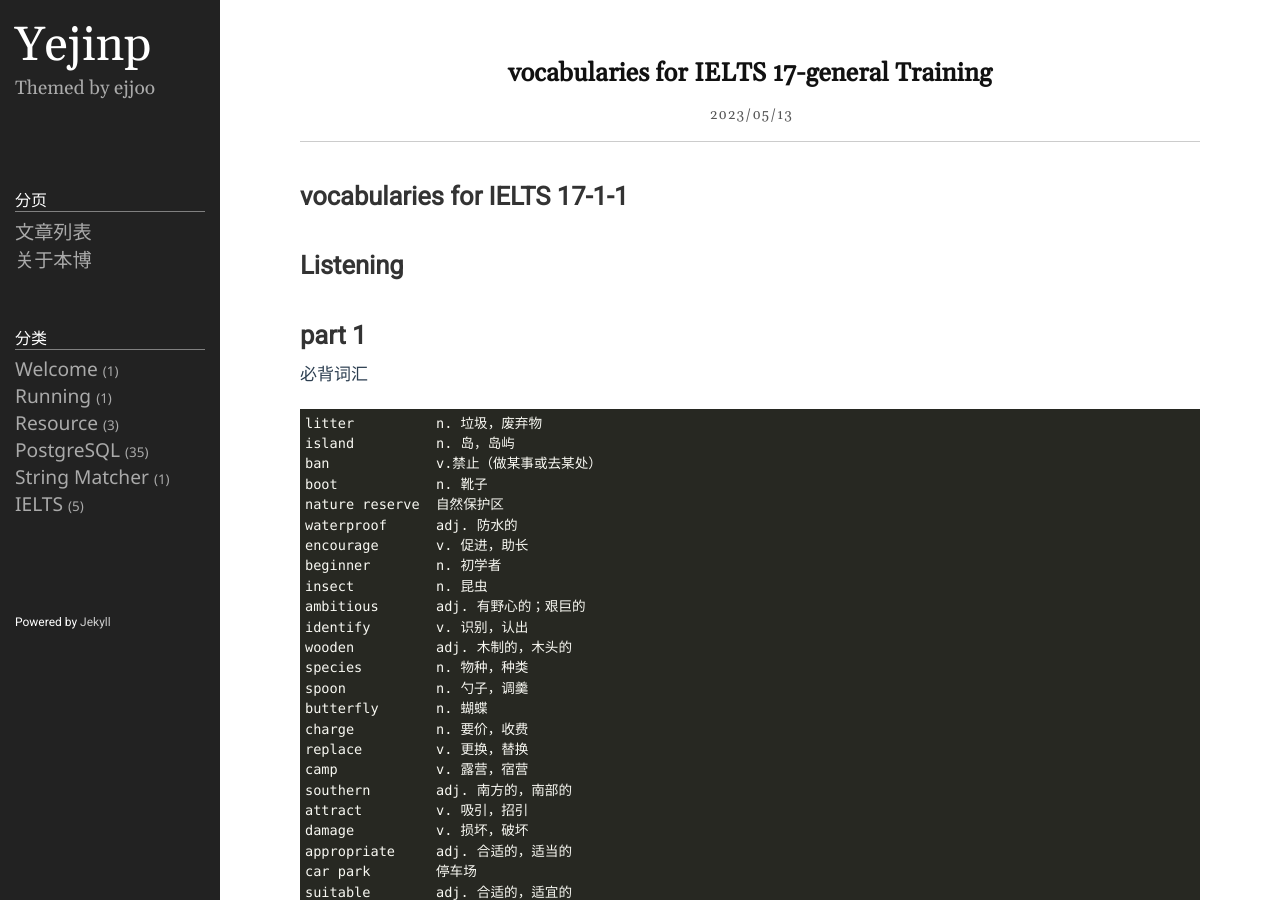
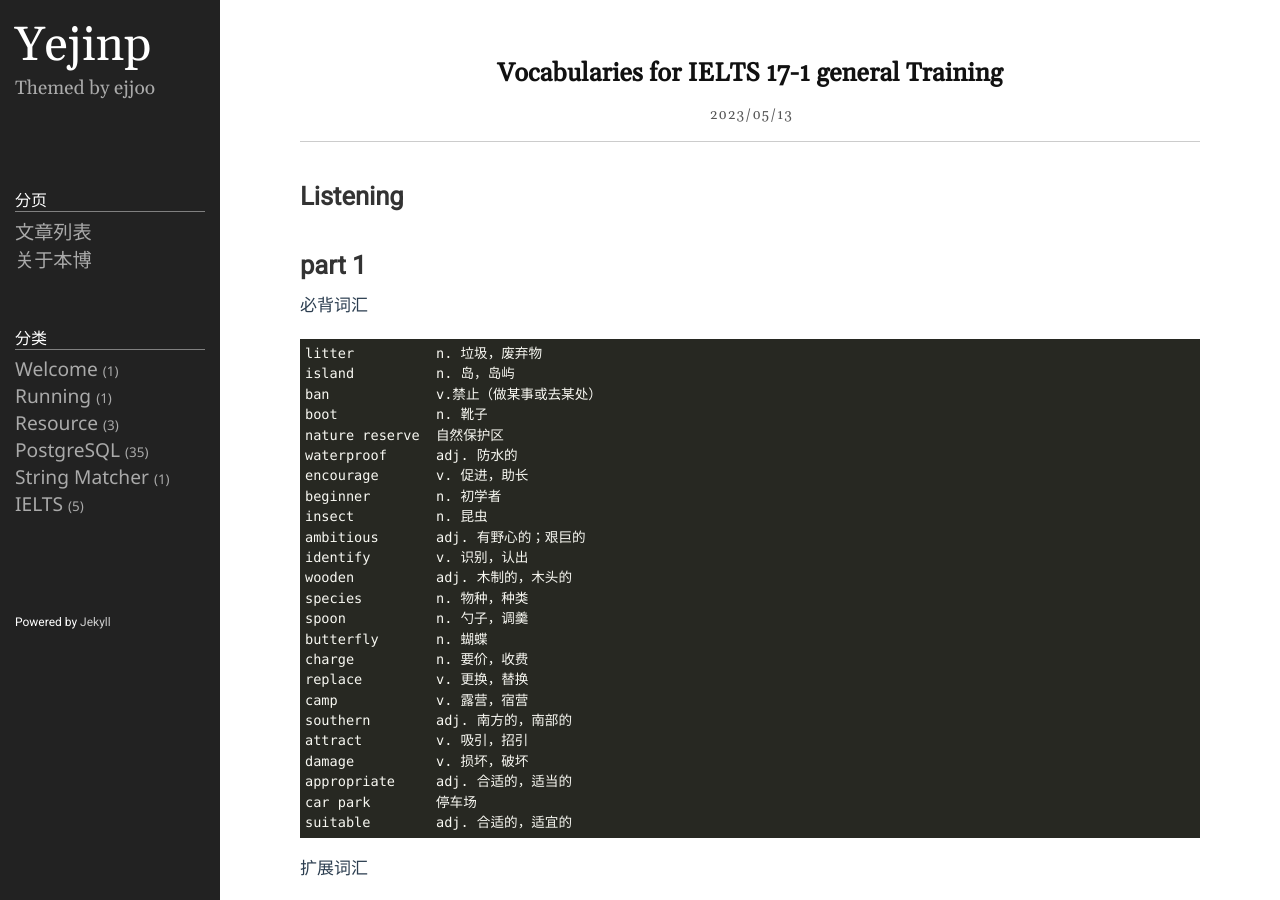
Before and after one commit to yejinp/yejinp.github.io, a Jekyll site: the page built from _posts/2023-05-13-vocabulary for IELTS 17-general Training.markdown, in a window 1280 px wide and 900 px high. Built offline with Jekyll 4.4.1, drawn with Linux system fonts in a browser that asks for light colours.

Commit message:
adjust format

```diff
--- a/_posts/2023-05-13-vocabulary for IELTS 17-general Training.markdown
+++ b/_posts/2023-05-13-vocabulary for IELTS 17-general Training.markdown
@@ -1,12 +1,10 @@
 ---
 layout: post
-title: vocabularies for IELTS 17-general Training
+title: Vocabularies for IELTS 17-1 general Training
 date: 2023-05-13 08:20:23 +0800
 category: IELTS
 ---
 
-
-# vocabularies for IELTS 17-1-1
 
 ## Listening
 
```
